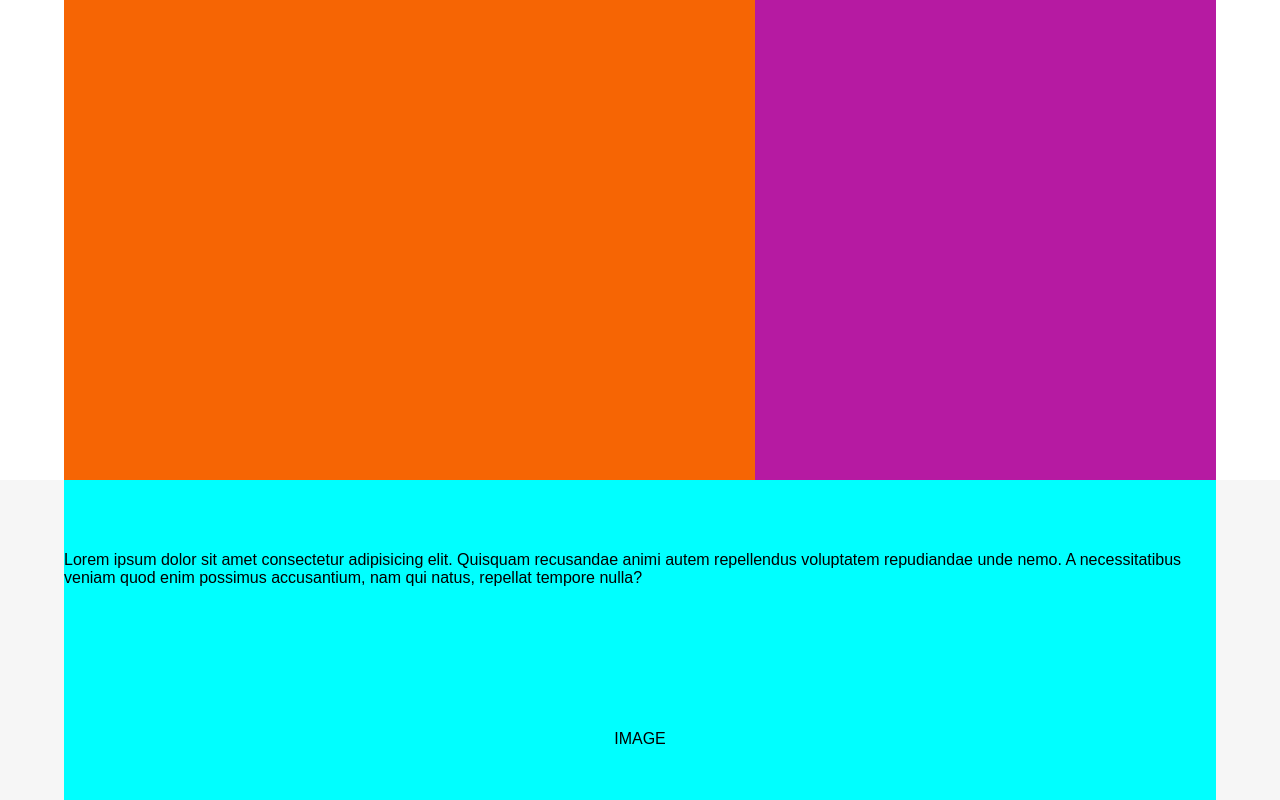
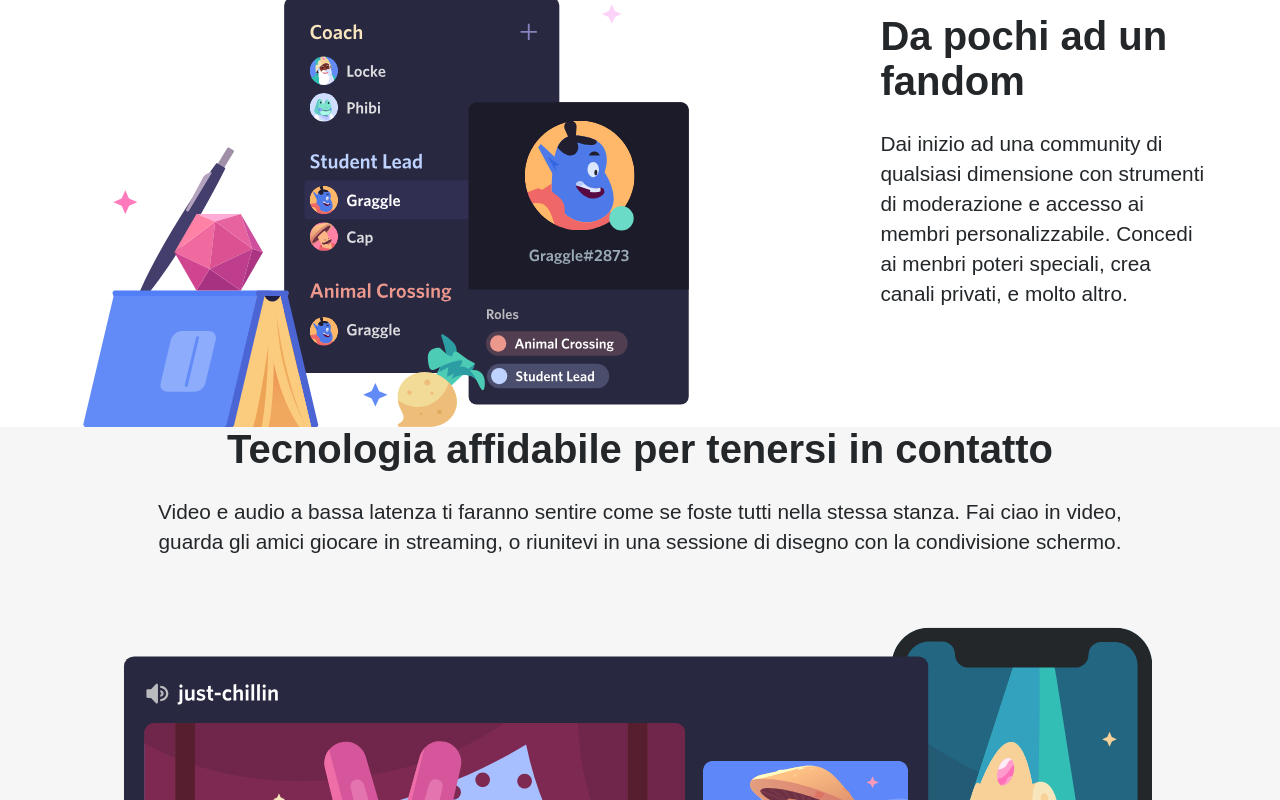
Before and after one commit to RiccardoCivardi/htmlcss-discord, a plain HTML site: page index.html in a window 1280 px wide. Shown: the part 1620-2420 px from the top of the page. Drawn offline with Linux system fonts and the light colour scheme.

Commit message:
[add] section in main

```diff
--- a/css/style.css
+++ b/css/style.css
@@ -7,6 +7,7 @@
 
 body {
   font-family: Arial, Helvetica, sans-serif;
+  font-size: 1.3rem;
 }
 
 ul {
@@ -94,6 +95,7 @@ header .button a {
   background-image: url("../img/jumbo.png");
   background-size: cover;
   background-position: center;
+  margin-bottom: 50px;
 }
 
 .hero {
@@ -101,7 +103,6 @@ header .button a {
   color: #ffffff;
   text-align: center;
   padding: 15px;
-  font-size: 1.3rem;
 }
 
 .hero p {
@@ -136,32 +137,35 @@ header .button a {
 
 /* MAIN */
 
+main h2 {
+ font-size: 2.5rem;
+ margin-bottom: 25px;
+}
+
+main p {
+  line-height: 30px;
+}
+
+main img {
+  width: 60%;
+  min-width: 600px;
+}
+
 section.bg-grey {
   background-color: #F6F6F6;
 }
 
 section .container {
   display: flex;
-
-  /* DEBUG */
-  background-color: aqua;
-  min-height: 500px;
-}
-
-section .container .image {
-  width: 60%;
-
-  /* DEBUG */
-  min-height: 300px;
-  background-color: rgb(246, 101, 4);
+  justify-content: space-between;
+  /* flex-wrap: wrap; */
+  color: #23272A;
 }
 
 section .container .text {
-  width: 40%;
-
-  /* DEBUG */
-  min-height: 300px;
-  background-color: rgb(182, 26, 162);
+  width: 30%;
+  min-width: 300px;
+  padding: 35px 10px;
 }
 
 section.section-bottom .container {
@@ -169,8 +173,16 @@ display: flex;
 flex-direction: column;
 justify-content: space-around;
 align-items: center;
+text-align: center;
 }
 
+.section-bottom .box-text {
+  max-width: 1000px;
+}
+
+.section-bottom .big-image {
+  width: 1100px;
+}
 
 
 
--- a/index.html
+++ b/index.html
@@ -68,10 +68,13 @@
 
       <div class="container">
 
-        <div class="image">
-          <img src="img/item1.svg" alt="">
-          IMAGE</div>
-        <div class="text">TEXT</div>
+        <img class="image" src="img/item1.svg" alt="gruppo di studio">
+
+        <div class="text">
+
+          <h2>Un luogo a invito con tutto lo spazio necessario per parlare</h2>
+          <p>I server Discord sono organizzati in canali tematici in cui puoi collaborare, condividere o semplicemente parlare della tua giornata senza intasare una chat di gruppo.</p>
+        </div>
 
       </div>
 
@@ -81,8 +84,14 @@
 
       <div class="container">
 
-        <div class="text">TEXT</div>
-        <div class="image">IMAGE</div>
+        <div class="text">
+
+          <h2>Dove trovarsi è facile</h2>
+          <p>Mettiti comodo in un canale vocale quando hai tempo. Gli amici nel tuo server possono vedere che sei li e unirsi istantaneamente senza dover chiamare.</p>
+
+        </div>
+
+        <img src="img/item2.svg" alt="connessione vocale">
 
       </div>
 
@@ -92,8 +101,14 @@
 
       <div class="container">
 
-        <div class="image">IMAGE</div>
-        <div class="text">TEXT</div>
+        <img src="img/item3.svg" alt="csoach">
+
+        <div class="text">
+
+          <h2>Da pochi ad un fandom</h2>
+          <p>Dai inizio ad una community di qualsiasi dimensione con strumenti di moderazione e accesso ai membri personalizzabile. Concedi ai menbri poteri speciali, crea canali privati, e molto altro.</p>
+
+        </div>
 
       </div>
 
@@ -103,8 +118,15 @@
 
       <div class="container">
 
-        <div class="box-text">Lorem ipsum dolor sit amet consectetur adipisicing elit. Quisquam recusandae animi autem repellendus voluptatem repudiandae unde nemo. A necessitatibus veniam quod enim possimus accusantium, nam qui natus, repellat tempore nulla?</div>
-        <div class="big-image">IMAGE</div>
+        <div class="box-text">
+
+          <h2>Tecnologia affidabile per tenersi in contatto</h2>
+          <p>Video e audio a bassa latenza ti faranno sentire come se foste tutti nella stessa stanza. Fai ciao in video, guarda gli amici giocare in streaming, o riunitevi in una sessione di disegno con la condivisione schermo.</p>
+
+        </div>
+
+        <img class="big-image" src="img/item4-big.svg" alt="videochiamata">
+
         <div class="cta">CTA</div>
 
       </div>
```
